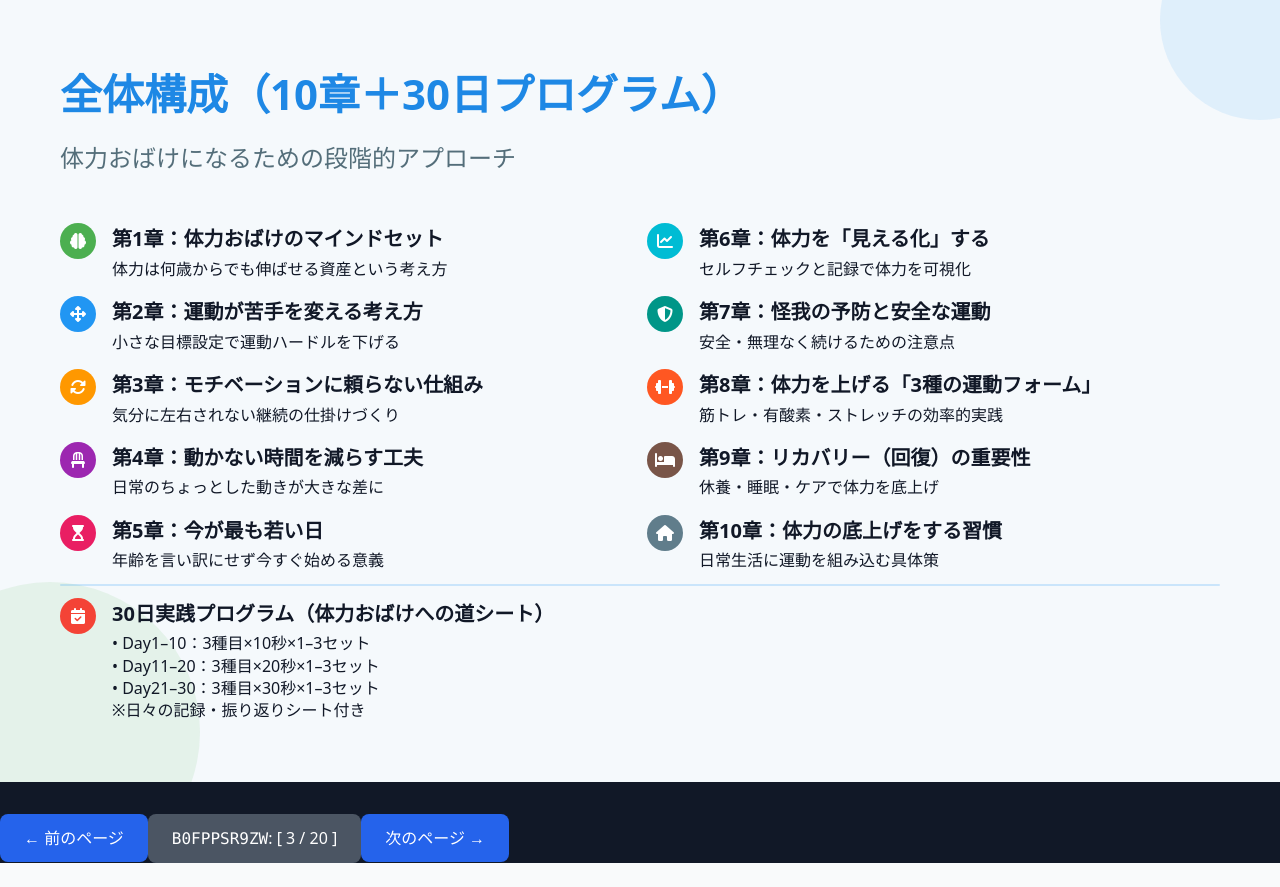
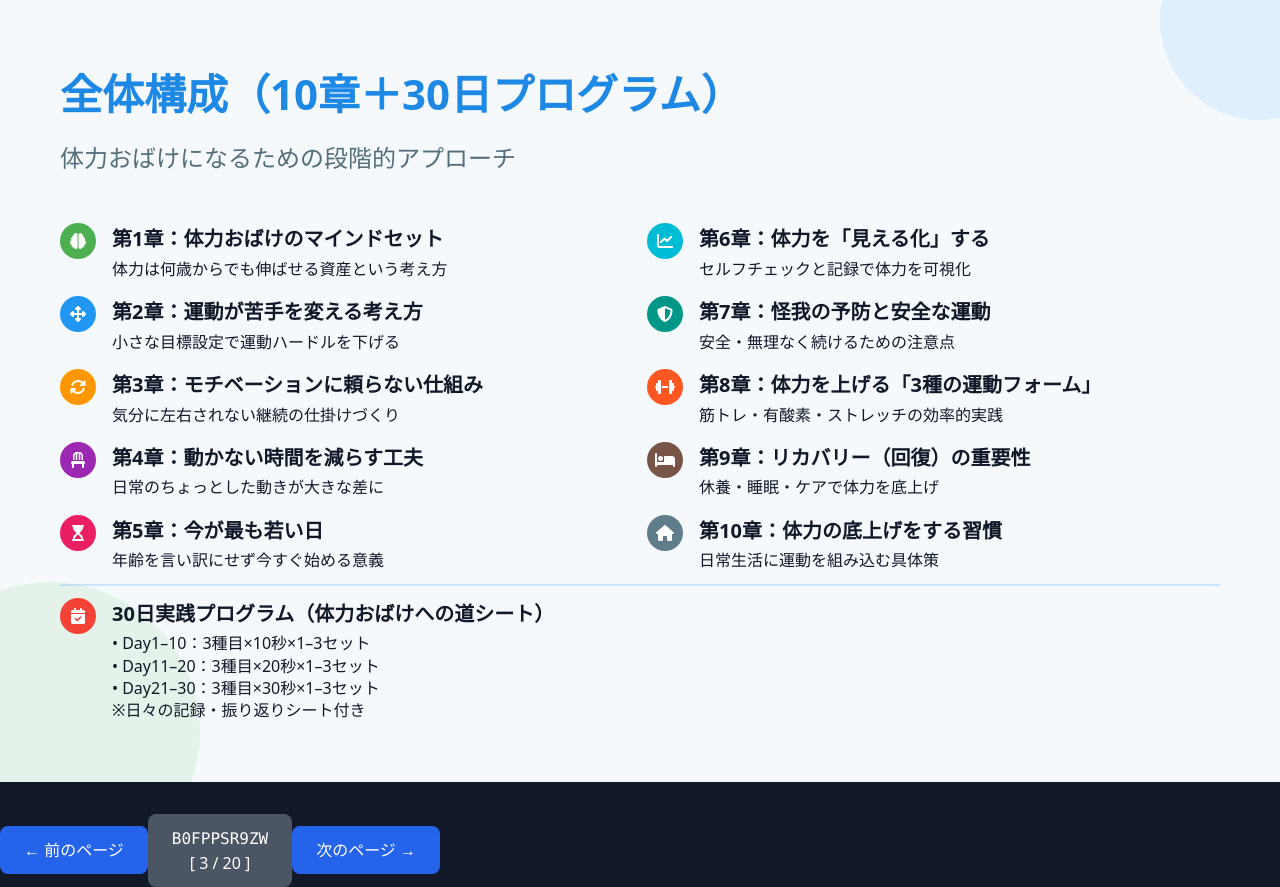
Before and after one commit to sana91/slide-manager-app, a Nuxt app: page /slide/B0FPPSR9ZW/3 in a window 1280 px wide. Before the commit the page ends 863 px from the top, so only its background shows below. Built offline with nearby package versions, Linux system fonts and the light colour scheme.

Commit message:
てんぷれちょうせい

```diff
--- a/pages/slide/B0FPPSR9ZW/1.vue
+++ b/pages/slide/B0FPPSR9ZW/1.vue
@@ -90,7 +90,7 @@
 </style>
 
 <template>
-  <div class="min-h-screen bg-gray-900 text-white">
+  <div class="min-h-screen bg-gray-900 text-white container">
     <div class="prose prose-lg max-w-none">
 <div class="slide-container">
 <div class="decoration decoration-top-right"></div>
@@ -116,9 +116,9 @@
       </div>
 
       <div
-        class="inline-block bg-gray-600 text-white px-6 py-3 rounded-lg transition-colors"
+        class="inline-block bg-gray-600 text-white px-6 py-3 rounded-lg transition-colors text-center"
       >
-        <span><code>B0FPPSR9ZW</code>: </span>
+        <span><code>B0FPPSR9ZW</code><br /></span>
         <span> [ 1 / 20 ]</span>
       </div>
 
--- a/pages/slide/B0FPPSR9ZW/2.vue
+++ b/pages/slide/B0FPPSR9ZW/2.vue
@@ -98,7 +98,7 @@
 </style>
 
 <template>
-  <div class="min-h-screen bg-gray-900 text-white">
+  <div class="min-h-screen bg-gray-900 text-white container">
     <div class="prose prose-lg max-w-none">
 
 <div class="slide-container">
@@ -173,9 +173,9 @@
       </div>
 
       <div
-        class="inline-block bg-gray-600 text-white px-6 py-3 rounded-lg transition-colors"
+        class="inline-block bg-gray-600 text-white px-6 py-3 rounded-lg transition-colors text-center"
       >
-        <span><code>B0FPPSR9ZW</code>: </span>
+        <span><code>B0FPPSR9ZW</code><br /></span>
         <span> [ 2 / 20 ]</span>
       </div>
 
--- a/pages/slide/B0FPPSR9ZW/3.vue
+++ b/pages/slide/B0FPPSR9ZW/3.vue
@@ -119,7 +119,7 @@
 </style>
 
 <template>
-  <div class="min-h-screen bg-gray-900 text-white">
+  <div class="min-h-screen bg-gray-900 text-white container">
     <div class="prose prose-lg max-w-none">
 
 <div class="slide-container">
@@ -262,9 +262,9 @@
       </div>
 
       <div
-        class="inline-block bg-gray-600 text-white px-6 py-3 rounded-lg transition-colors"
+        class="inline-block bg-gray-600 text-white px-6 py-3 rounded-lg transition-colors text-center"
       >
-        <span><code>B0FPPSR9ZW</code>: </span>
+        <span><code>B0FPPSR9ZW</code><br /></span>
         <span> [ 3 / 20 ]</span>
       </div>
 
--- a/scripts/generate-slides.cjs
+++ b/scripts/generate-slides.cjs
@@ -85,7 +85,7 @@ function generateVueTemplate(slideCode, pageNumber, totalPages) {
 </style>
 
 <template>
-  <div class="min-h-screen bg-gray-900 text-white">
+  <div class="min-h-screen bg-gray-900 text-white container">
     <div class="prose prose-lg max-w-none">
 
 
@@ -105,9 +105,9 @@ function generateVueTemplate(slideCode, pageNumber, totalPages) {
       </div>
 
       <div
-        class="inline-block bg-gray-600 text-white px-6 py-3 rounded-lg transition-colors"
+        class="inline-block bg-gray-600 text-white px-6 py-3 rounded-lg transition-colors text-center"
       >
-        <span><code>${slideCode}</code>: </span>
+        <span><code>${slideCode}</code><br /></span>
         <span> [ ${pageNumber} / ${totalPages} ]</span>
       </div>
 
```
